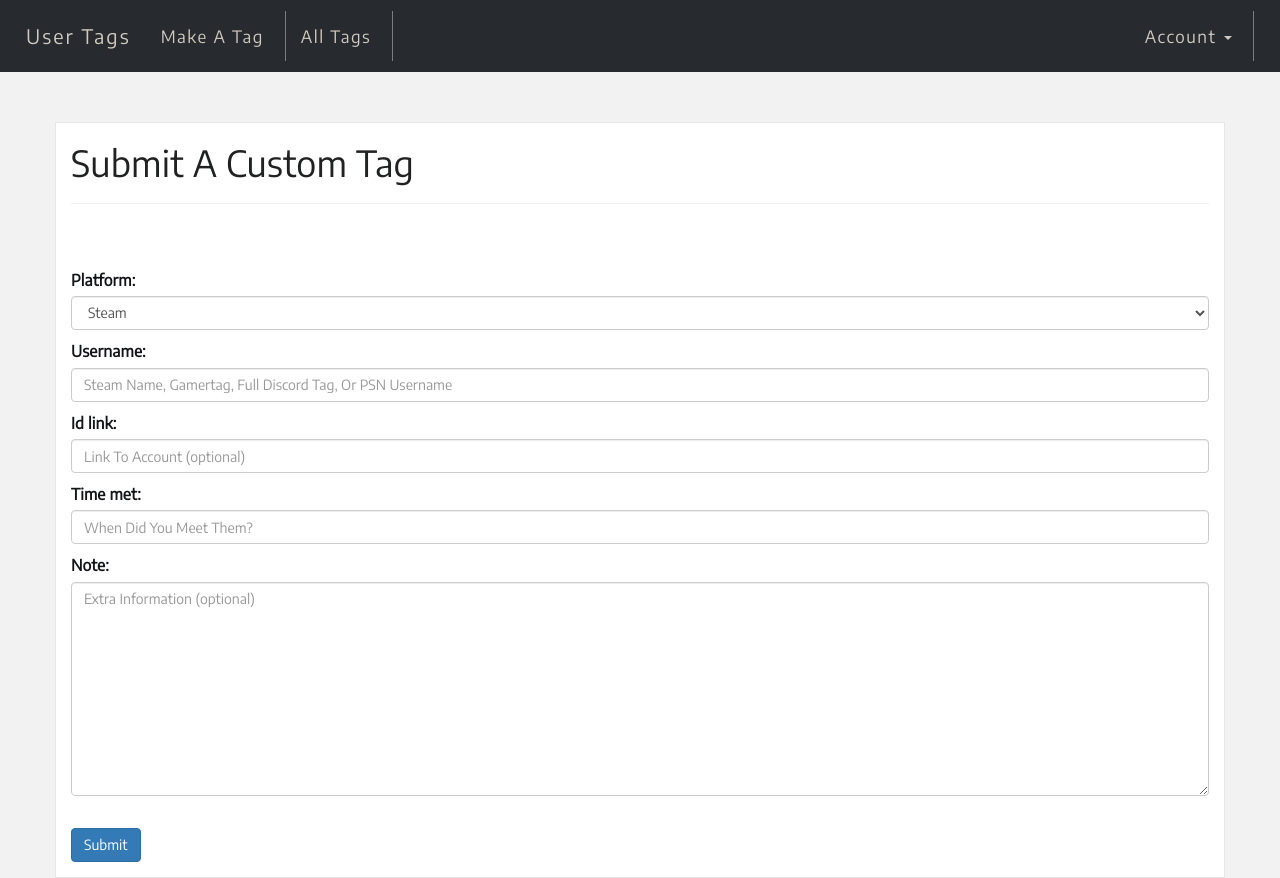
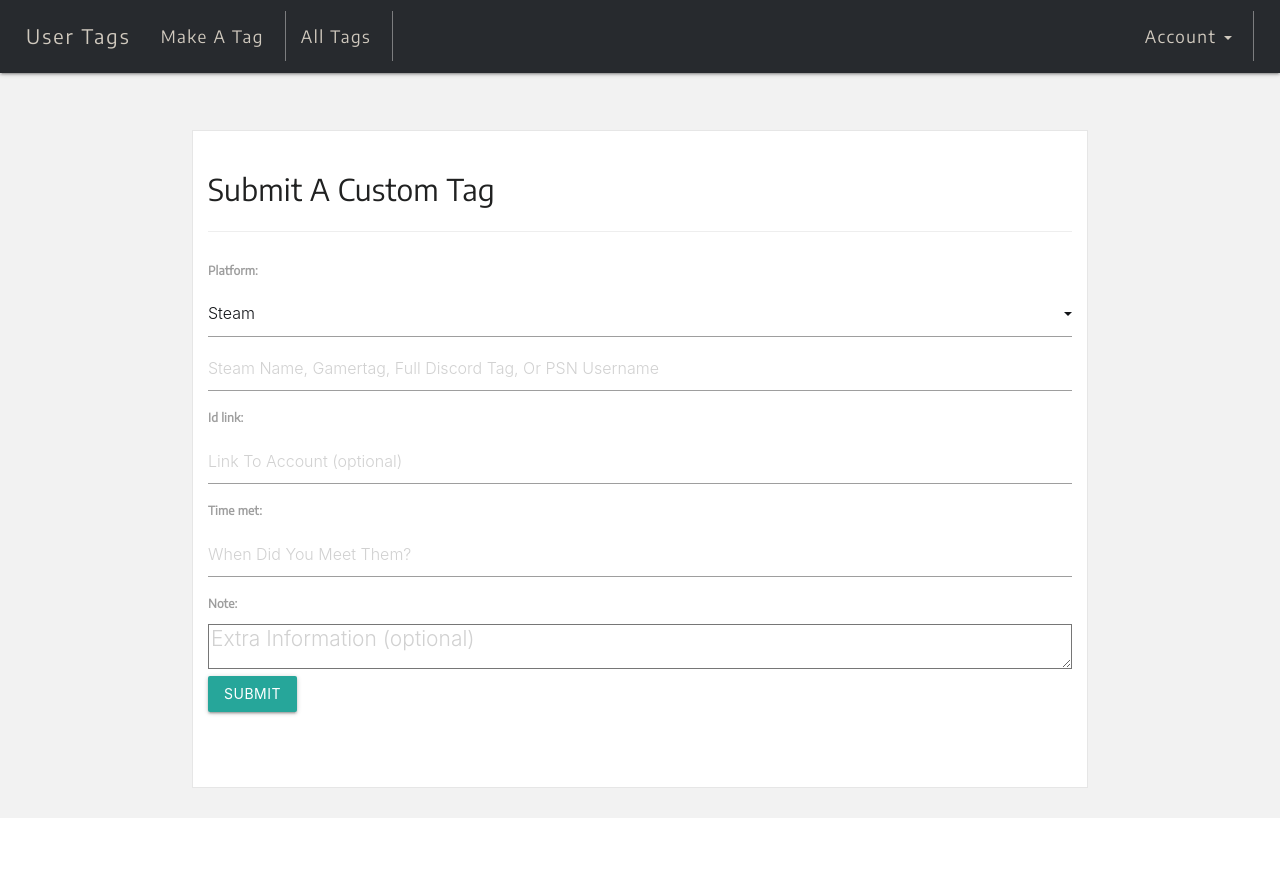
Before and after one commit to Shirazi-Hussein/losttags, a Django app: page /create_tag/ in a window 1280 px wide. After the commit the page ends 818 px from the top, so only its background shows below. Run offline with Django 3.2, Linux system fonts and the light colour scheme; a user stored in the database is signed in; some libraries are stand-ins or nearby versions.

Commit message:
Massive overhaul to forms, learn how to do grids with materialize css to make forms look better. After all forms look good, work on home page a little more.

```diff
--- a/LostTags/settings.py
+++ b/LostTags/settings.py
@@ -41,6 +41,7 @@ INSTALLED_APPS = [
     'django.contrib.messages',
     'django.contrib.staticfiles',
     'userauth',
+    'materializecssform',
 ]
 
 MIDDLEWARE = [
--- a/droptag/forms.py
+++ b/droptag/forms.py
@@ -20,12 +20,10 @@ class tagForm(forms.ModelForm):
         ]
 
         widgets = {
-            'platform': forms.Select(attrs={'class':'form-control'}),
-            'username': forms.TextInput(attrs={'class':'form-control',
-                                               'placeholder':'Steam Name, Gamertag, Full Discord Tag, Or PSN Username'}),
-            'id_link': forms.TextInput(attrs={'class':'form-control', 'placeholder':'Link To Account (optional)'}),
-            'time_met': forms.DateInput(attrs={'class':'form-control', 'placeholder':'When Did You Meet Them?'}),
-            'note': forms.Textarea(attrs={'class':'form-control', 'placeholder':'Extra Information (optional)'}),
+            'username': forms.TextInput(attrs={'placeholder':'Steam Name, Gamertag, Full Discord Tag, Or PSN Username'}),
+            'id_link': forms.TextInput(attrs={'placeholder':'Link To Account (optional)'}),
+            'time_met': forms.DateInput(attrs={'placeholder':'When Did You Meet Them?'}),
+            'note': forms.Textarea(attrs={'placeholder':'Extra Information (optional)'}),
             }
 
 
@@ -55,9 +53,9 @@ class UserRegisterForm(UserCreationForm):
         fields = ['username', 'password1', 'password2']
 
         widgets = {
-            'username': forms.TextInput(attrs={'class':'form-control'}),
-            'password1': forms.PasswordInput(attrs={'class':'form-control'}),
-            'password2': forms.PasswordInput(attrs={'class':'form-control'}),
+            'username': forms.TextInput(),
+            'password1': forms.PasswordInput(),
+            'password2': forms.PasswordInput(),
             }
 
 
--- a/droptag/static/style.css
+++ b/droptag/static/style.css
@@ -1,4 +1,5 @@
 /* -- import Roboto Font ---------------------------- */
+/* new css */
 @font-face {
   font-family: 'Roboto';
   font-style: italic;
@@ -111,9 +112,9 @@ body {
   text-rendering: optimizeLegibility;
 }
 
-div.container {
+#content {
   background: #ffffff;
-  border: 0.5px solid #e6e6e6;
+  border: 1px solid #e6e6e6;
 }
 
 h1 {
@@ -160,6 +161,7 @@ h2 {
   color: #d0c9be;
   margin: 0 10px;
   letter-spacing: 1.5px;
+  font-size: 17px;
 }
 /* navigation link with right border */
 #first-link {
@@ -178,10 +180,6 @@ h2 {
 }
 .sign-in-btn{
   color: #faf9f9;
-  /* border-style: solid;
-  border-width: 1px;
-  border-color: rgba(0, 0, 0, 0.2);
-  border-radius: 2px; */
   background-color: #a11d1df8;
 }
 .sign-in-btn:hover{
@@ -190,11 +188,6 @@ h2 {
 }
 .sign-up-btn {
   color: #d0c9be;
-  /* border-style: solid;
-  border-width: 1px;
-  border-color: rgba(0, 0, 0, 0.2);
-  border-radius: 2px;
-  background-color: #a11d1df8; */
   border: 1px solid #d0c9be ;
   background-color: transparent;
 }
@@ -790,3 +783,10 @@ h2 {
   /* Add a grey background color to the table header and on hover */
   background-color: #f1f1f1;
 }
+.navbar {
+    position: relative;
+    min-height: 73px;
+}
+nav ul a {
+    font-size: 1.1rem;
+}
--- a/droptag/templates/alltags.html
+++ b/droptag/templates/alltags.html
@@ -39,11 +39,7 @@
           <a href="{% url 'tag_display' tag.pk %}">{{ tag.username }}</a>
         </td>
         <td data-title="Platform">
-          {% if tag.id_link %}
           {{ tag.get_platform_display }}
-          {% else %}
-          N/A
-          {% endif %}
         </td>
         <td data-title="Link">{{ tag.time_met }}</td>
       </tr>
--- a/droptag/templates/base.html
+++ b/droptag/templates/base.html
@@ -8,6 +8,8 @@
     <!-- navbar css below -->
     <link href="https://fonts.googleapis.com/css?family=Encode+Sans" rel="stylesheet">
     <link rel="stylesheet" href="{% static 'style.css' %}">
+    {% block css %}
+    {% endblock css %}
   </head>
     <title>{% block title %} Home {% endblock %}</title>
   </head>
@@ -31,8 +33,8 @@
              <li class="dropdown" id="first-link">
               <a class="dropdown-toggle" data-toggle="dropdown" href="#">Account <span class="caret"></span></a>
               <ul class="dropdown-menu">
-                <li><a href="{% url 'edit_profile' %}">Edit Profile</a></li>
-                <li><a href="{% url 'logout' %}">Logout</a></li>
+                <li><a href="{% url 'edit_profile' %}" style='font-size: 12px;'>Edit Profile</a></li>
+                <li><a href="{% url 'logout' %}" style='font-size: 12px;'>Logout</a></li>
               </ul>
             </li>
             {% else %}
@@ -45,7 +47,7 @@
     </nav>
     <!---->
     <br />
-    <div class="container">{% block content %} {% endblock %}</div>
+    <div class="container" id="content">{% block content %} {% endblock %}</div>
     <br/>
 
     <!-- jquey/bootstrap/navbar/table scripts -->
@@ -61,5 +63,7 @@
     ></script>
     <script src="https://ajax.googleapis.com/ajax/libs/jquery/3.2.1/jquery.min.js"></script>
     <script src="https://maxcdn.bootstrapcdn.com/bootstrap/3.3.7/js/bootstrap.min.js"></script>
+    {% block javascript %}
+    {% endblock javascript %}
   </body>
 </html>
--- a/droptag/templates/createtag.html
+++ b/droptag/templates/createtag.html
@@ -5,39 +5,48 @@
 {% block content %}
 
 {% load static %}
-<head>
-    <meta charset="UTF-8" />
-    <meta name="viewport" content="width=device-width, initial-scale=1.0" />
-    <link
-      rel="stylesheet"
-      href="https://maxcdn.bootstrapcdn.com/bootstrap/3.3.7/css/bootstrap.min.css"
-    />
-    <!-- navbar css below -->
-    <link
-      href="https://fonts.googleapis.com/css?family=Encode+Sans"
-      rel="stylesheet"
-    />
-    <link rel="stylesheet" href="{% static 'style.css' %}" />
-</head>
+{% load materializecss %}
 
-<h1>Submit A Custom Tag</h1>
+{% block css %}
+<header>
+    <link rel="stylesheet" href="https://cdnjs.cloudflare.com/ajax/libs/materialize/1.0.0-rc.1/css/materialize.min.css" integrity="sha256-qj3p6P1fJIV+Ndv7RW1ovZI2UhOuboj9GcODzcNFIN8=" crossorigin="anonymous" />
+</header>
+{% endblock css %}
+
+<h1 style="font-size: 30px;">Submit A Custom Tag</h1>
 <hr>
-<br/><br/>
 <div class="col-7">
     <div class="form-group">
         <form method="POST">
             {% csrf_token %}
-            {{ form.as_p }}
+            {{ form|materializecss }}
             <br/>
             <button class="btn btn-primary">Submit</button>
     </div>
 </div>
 
+{% block javascript %}
 <script>
     var name = "{{ user.id }}";
     document.getElementById("user_js").value = name;
+</script>
+<script
+  src="https://code.jquery.com/jquery-3.3.1.min.js"
+  integrity="sha256-FgpCb/KJQlLNfOu91ta32o/NMZxltwRo8QtmkMRdAu8="
+  crossorigin="anonymous"></script>
 
+<script src="https://cdnjs.cloudflare.com/ajax/libs/materialize/1.0.0-rc.1/js/materialize.min.js" integrity="sha256-SrBfGi+Zp2LhAvy9M1bWOCXztRU9Ztztxmu5BcYPcPE=" crossorigin="anonymous"></script>
 
+<script>
+$(document).ready(function(){
+
+  // Initialize materialize data picker
+  $('.datepicker').datepicker({'format': 'yyyy-mm-dd'});
+  $('select').formSelect();
+
+});
+</script>
+{% endblock javascript %}
 
 <br/><br/>
 
--- a/droptag/templates/index.html
+++ b/droptag/templates/index.html
@@ -43,11 +43,7 @@ relevant information and they'll find themselves in our database wth an easy sea
           <a href="{% url 'tag_display' tag.pk %}">{{ tag.username }}</a>
         </td>
         <td data-title="Platform">
-          {% if tag.id_link %}
           {{ tag.get_platform_display }}
-          {% else %}
-          N/A
-          {% endif %}
         </td>
         <td data-title="Link">{{ tag.time_met }}</td>
       </tr>
--- a/droptag/templates/update_tag.html
+++ b/droptag/templates/update_tag.html
@@ -33,5 +33,4 @@
 </div>
 <br/><br/>
 
-
 {% endblock %}
--- a/droptag/views.py
+++ b/droptag/views.py
@@ -18,7 +18,7 @@ import json
 class Home(ListView):
     model = tag
     template_name = 'index.html'
-    queryset = tag.objects.order_by('-date_filled')[0:3]
+    queryset = tag.objects.order_by('-date_filled')[0:5]
 
 
 class AllTags(ListView):
```
Also changed, not shown: db.sqlite3, droptag/templates/edit_profile.html (indentation only). Lines whose indentation alone changed are shown as unchanged.
